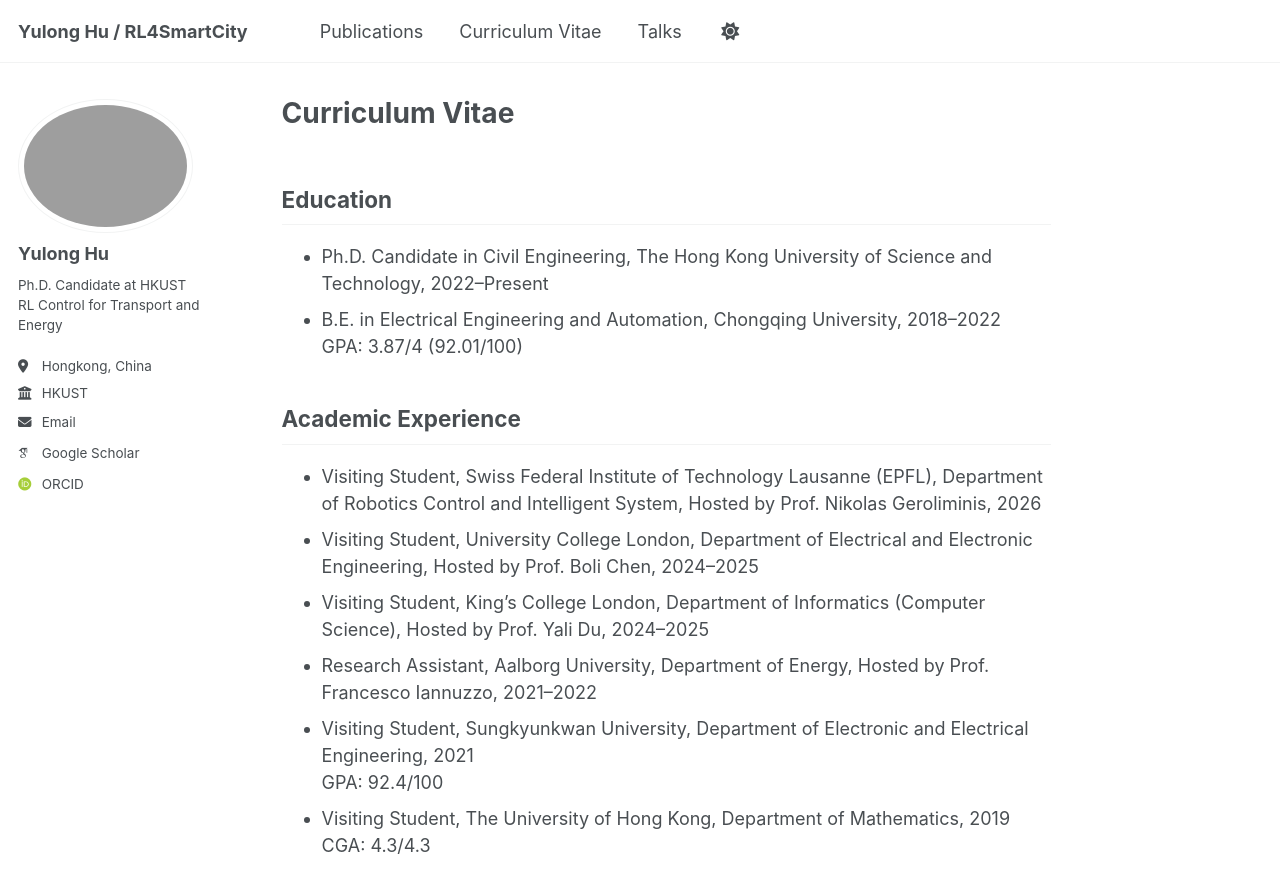
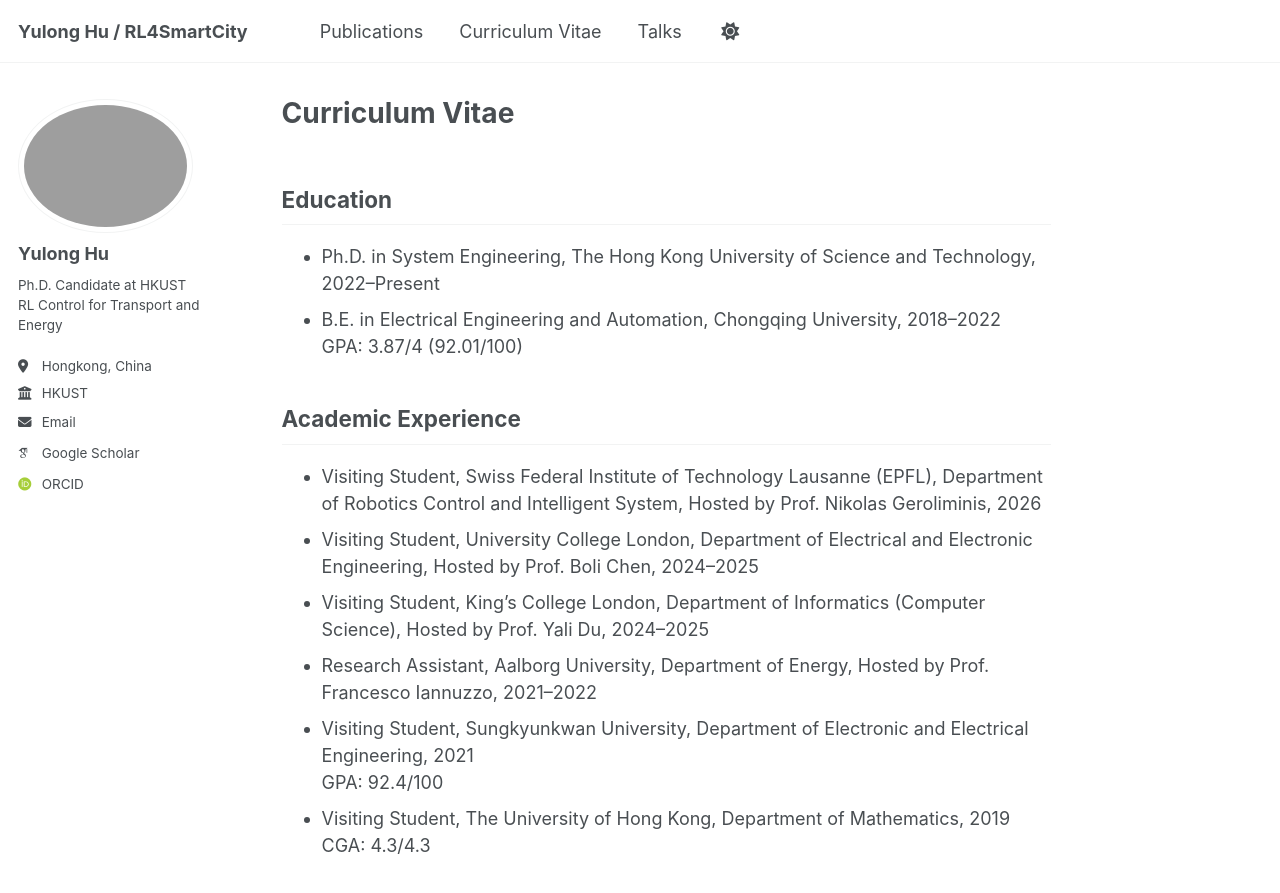
Before and after one commit to yulonghu2000/yulonghu2000.github.io, a Jekyll site: the page built from _pages/cv.md, in a window 1280 px wide and 900 px high. Shown: the top 893 px of the window. Built offline with Jekyll 4.4.1, drawn with Linux system fonts in a browser that asks for light colours; some web fonts are replaced.

Commit message:
Update cv.md

```diff
--- a/_pages/cv.md
+++ b/_pages/cv.md
@@ -5,7 +5,7 @@ author_profile: true
 ---
 
 ## Education
-- Ph.D. Candidate in Civil Engineering, The Hong Kong University of Science and Technology, 2022–Present
+- Ph.D. in System Engineering, The Hong Kong University of Science and Technology, 2022–Present
 - B.E. in Electrical Engineering and Automation, Chongqing University, 2018–2022
   GPA: 3.87/4 (92.01/100)
 
```
